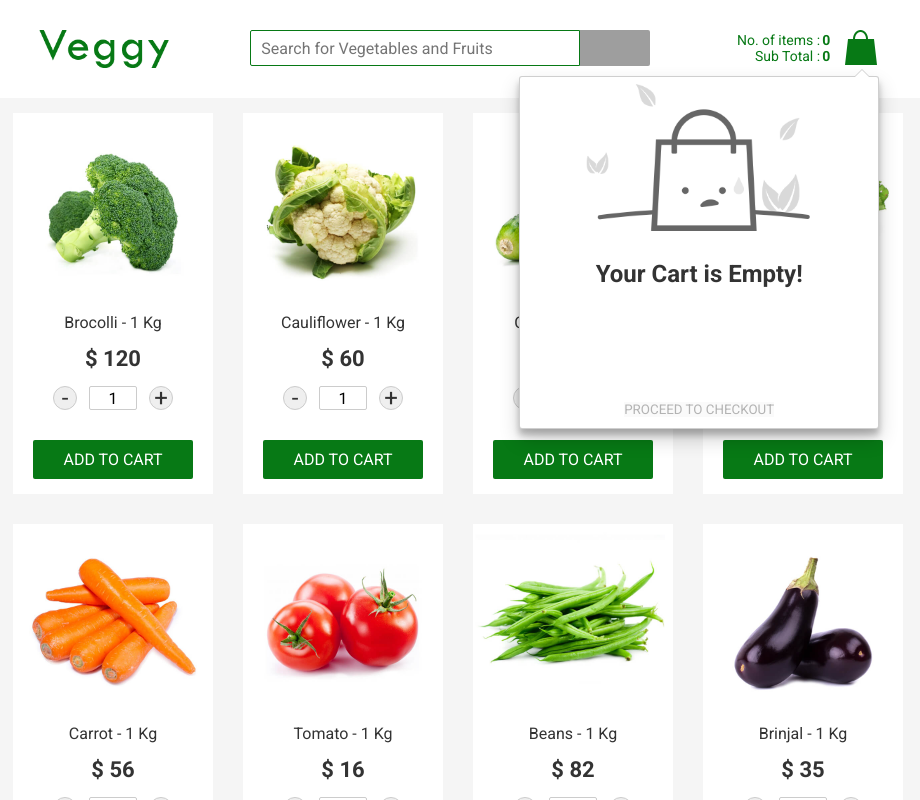
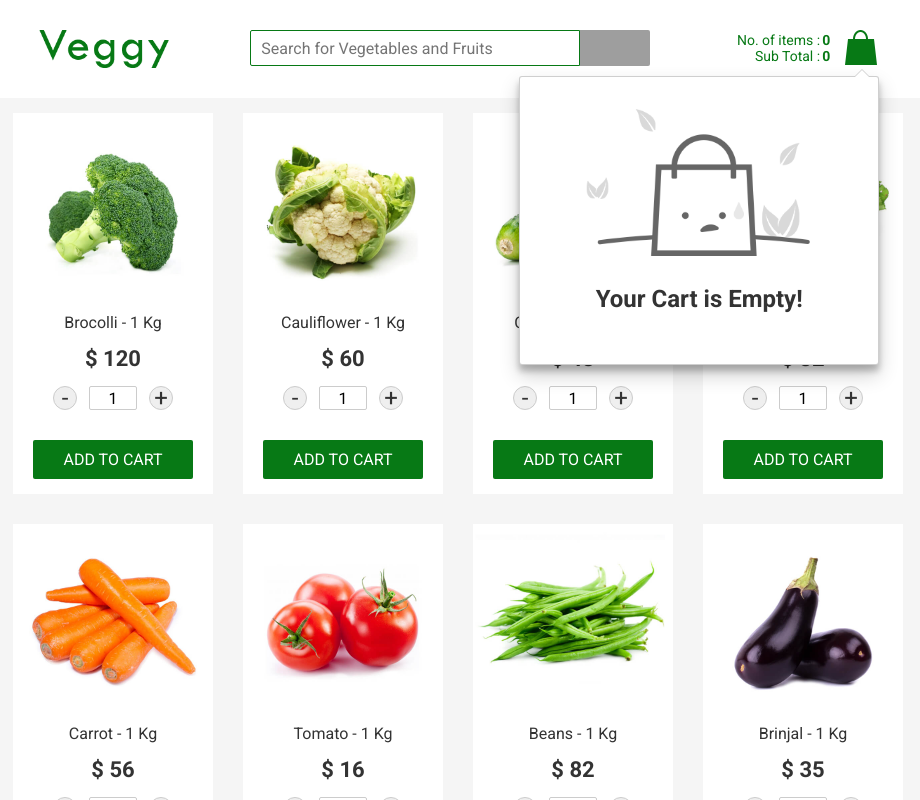
Before and after one commit to viktor-fedoruk/veggy-store-, a React (Vite) app: page / in a window 1280 px wide. Both pictures are taken after a click on the picture 1043 px from the left and 47 px from the top of the page. Shown: the top 800 px of the page, without its empty margins (182-1102 px from the left). Built offline with nearby package versions, Linux system fonts and the light colour scheme; data requests are answered from the project's data file; grey boxes are pictures that could not be loaded.

Commit message:
code review changes

```diff
--- a/src/components/Header/HeaderCart/CartList/CartList.css
+++ b/src/components/Header/HeaderCart/CartList/CartList.css
@@ -49,7 +49,7 @@
 .cartListProductItem {
     display: flex;
     align-items: center;
-    justify-content: center;
+    justify-content: space-between;
     width: 100%;
     height: 64px;
 }
@@ -75,16 +75,18 @@
 }
 
 .cartListProductQuantity {
+    text-align: right;
     font-size: 14px;
     color: #999;
 }
 
 .cartListProductSum {
+    text-wrap: nowrap;
     font-weight: 700;
 }
 
 .emptyCartImageRow {
-    padding: 0 0 100px 0;
+    padding: 25px 0 50px 0;
 }
 
 .emptyCartImageRow.disable {
--- a/src/components/Header/HeaderCart/CartList/CartList.jsx
+++ b/src/components/Header/HeaderCart/CartList/CartList.jsx
@@ -67,15 +67,17 @@ export  default function CartList({ isOpenHeaderCartModal, headerCartProducts, s
                             </ul>))
                         }
 
+                        {headerCartProducts.length > 0 && (
                             <div className="checkout_button_wrapper">
                                 <button
-                                className="checkout_btn"
+                                    className="checkout_button"
                                     type="button"
                                     disabled
                                 >
                                     PROCEED TO CHECKOUT
                                 </button>
                              </div>
+                        )}
                     </div>
                 </div>
             )}
--- a/src/components/Header/HeaderCart/HeaderCart.jsx
+++ b/src/components/Header/HeaderCart/HeaderCart.jsx
@@ -18,8 +18,8 @@ export default function HeaderCart(props) {
     let getAllProductSum  = getEachProductSum.reduce((sum, current) => sum + current, 0);
     let width = useWindowWidth();
 
-    function handleOpenCartList() {
-        setIsOpenHeaderCartModal(() => !isOpenHeaderCartModal);
+    function handleToggleIsOpenCartList() {
+        setIsOpenHeaderCartModal((isOpenHeaderCartModal) => !isOpenHeaderCartModal);
     }
 
     return (
@@ -46,7 +46,7 @@ export default function HeaderCart(props) {
                 <span className='cart_icon'>
                     <img
                         src={CartImg}
-                        onClick={handleOpenCartList}
+                        onClick={handleToggleIsOpenCartList}
                         alt="Cart Icon"
                     />
                 </span>
--- a/src/components/Product/ProductList/ProductItem/ProductItem.css
+++ b/src/components/Product/ProductList/ProductItem/ProductItem.css
@@ -101,7 +101,7 @@
 input::-webkit-outer-spin-button,
 input::-webkit-inner-spin-button {
     -webkit-appearance: none;
-        margin: 0;
+    margin: 0;
 }
 
 @media (max-width: 1024px) {
```
Lines whose indentation alone changed are shown as unchanged.
